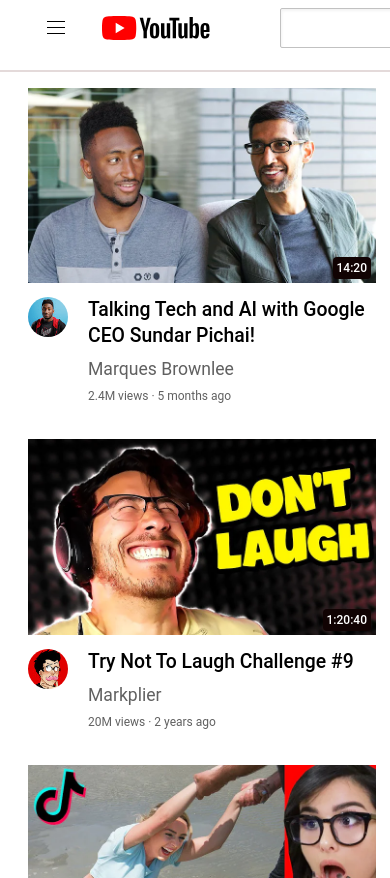
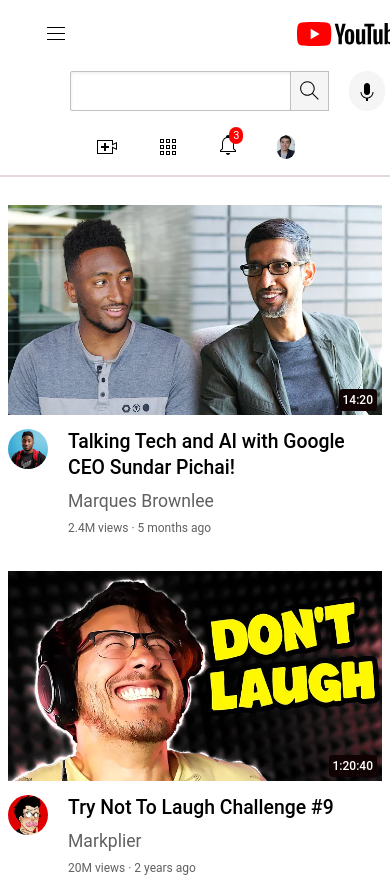
Before and after one commit to Dannycharis/youtubeclone, a plain HTML site: page index.html in a window 390 px wide. Shown: the top 878 px of the page. Drawn offline with Linux system fonts and the light colour scheme.

Commit message:
Add files via upload

```diff
--- a/css/general.css
+++ b/css/general.css
@@ -7,7 +7,7 @@
 
 body {
     margin: 0;
-    padding-left: 20px;
+    padding-left: 98px;
     padding-right: 6px;
     padding-bottom: 20px;
     padding-top:80px;
@@ -28,6 +28,21 @@
         column-gap: 20px;
         row-gap: 20px;
     }
+
+    .sidebar {
+        display: none;
+    }
+
+    body {
+        margin: 0;
+        padding-left: 20px;
+        padding-right: 6px;
+        padding-bottom: 20px;
+        padding-top:80px;
+    }
+
+
+
 }
 
 /* Tablets */
@@ -57,5 +72,4 @@
         column-gap: 20px;
         row-gap: 20px;
     }
-
 }
--- a/css/header.css
+++ b/css/header.css
@@ -7,12 +7,12 @@
     top: 0;
     left: 0;
     right: 0;
-    height: 55px;
     z-index: 100;
     background-color: white;
     border-bottom: 2px solid rgb(228, 218, 218);
     padding-bottom: 15px;
 }
+
 
 .left-section {
     display: flex;
@@ -56,6 +56,7 @@
     width: 0;
 
 }
+
 .search-button {
     height: 40px;
     width: 66px;
@@ -140,3 +141,39 @@
     height: 24px;
     border-radius: 12px;
 }
+
+
+@media only screen and (max-width:520px) {
+    body{
+        margin: 0;
+        padding: 0;
+    }
+
+
+    .header{
+        display: flex;
+        flex-direction: column;
+        column-gap: 10px;
+        row-gap: 10px;
+        position:static;
+        justify-content: center;
+        margin-top: 70px;
+        margin-bottom: 20px;
+        padding-bottom:50px ;
+    }
+
+    .left-section{
+        display: flex;
+        justify-content: space-between;
+        width: 385px;
+        padding-bottom: 15px;
+
+    }
+
+    .right-section{
+        width: 200px;
+        margin: auto;
+        padding-top: 12px;
+        padding-bottom: 12px;
+    }
+}
--- a/css/sidebar.css
+++ b/css/sidebar.css
@@ -2,10 +2,10 @@
 .sidebar {
     position: fixed;
     background-color: white;
-    top: 70px;
+    top: 55px;
     left: 0;
     bottom: 0;
-    width:86px;
+    width: 90px;
     padding-left: 8px;
     padding-right: 8px;
     z-index: 200;
@@ -32,7 +32,7 @@
 
 
 .sidebar-link img {
-    width: 35px;
+    width: 40px;
 }
 
 .sidebar-link:active{
@@ -42,8 +42,7 @@
 
 .sidebar-link div {
     font-family: Roboto, Arial;
-    font-size: 12px;
+    font-size: 14px;
     font-weight: 500;
     text-align: center;
-
 }
```
Also changed, not shown: index.html (+0 -3 lines).
